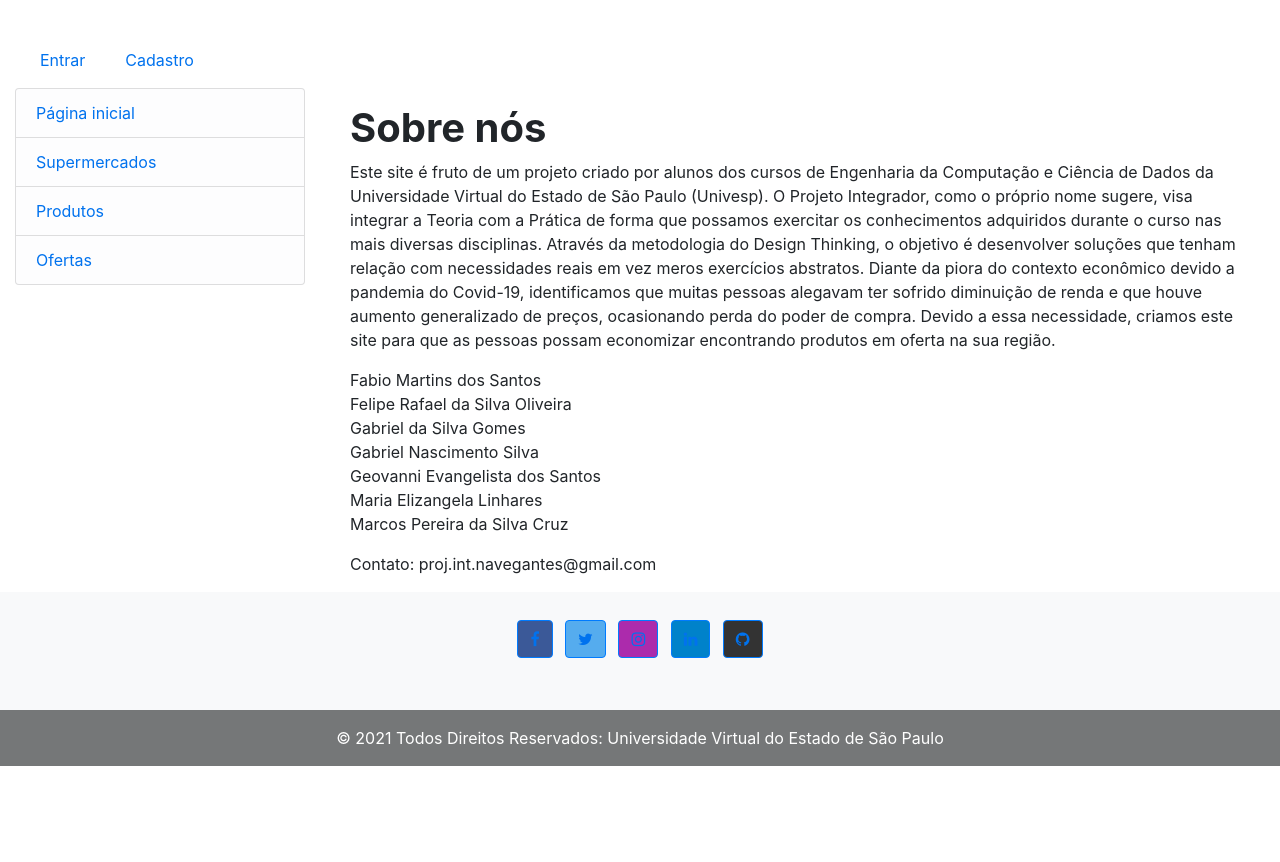
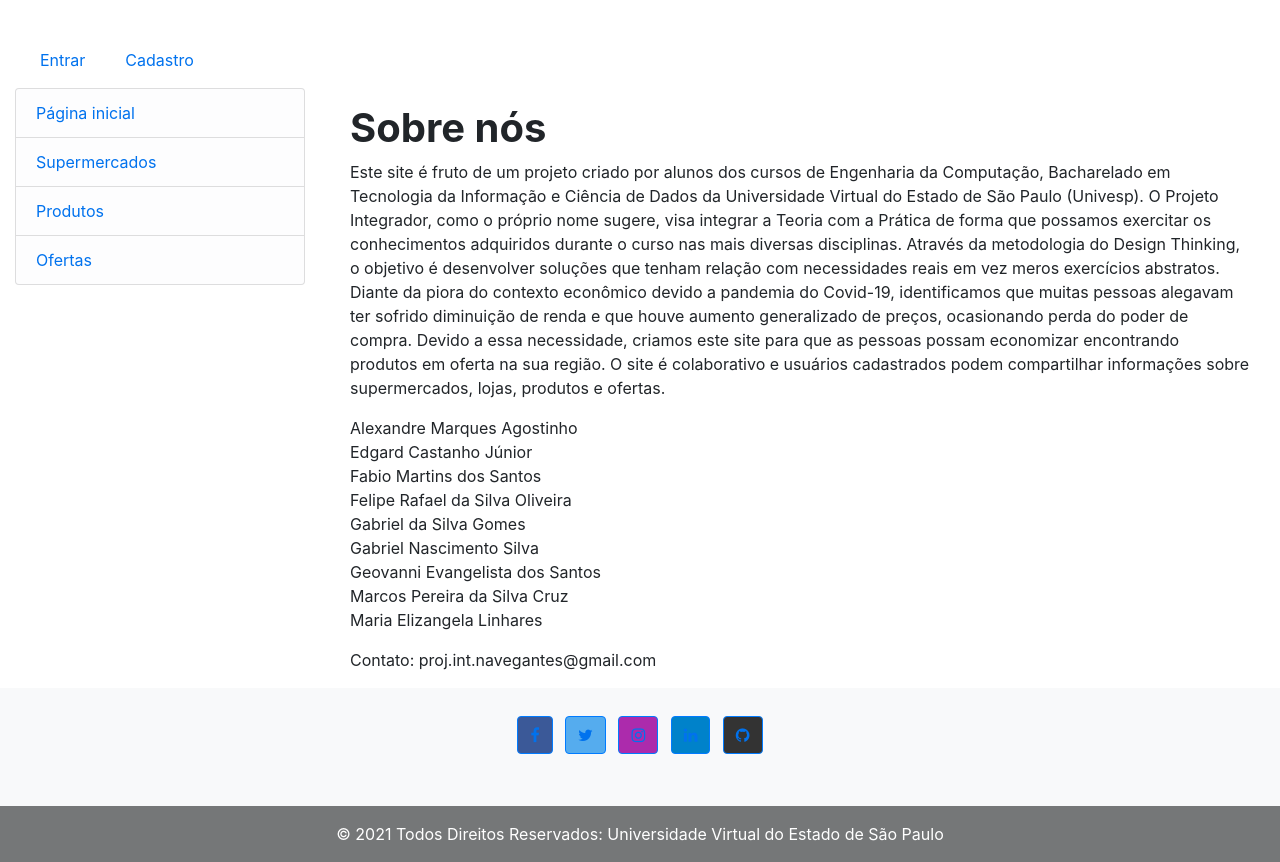
Before and after one commit to alunos2020pi/Projeto-Integrador, a Django app: page /ofertas/about/ in a window 1280 px wide. Shown: the part 110-972 px from the top of the page. Before the commit the page ends 876 px from the top, so only its background shows below. Run offline with Django 3.2, Linux system fonts and the light colour scheme; some libraries are stand-ins or nearby versions.

Commit message:
Inclusão do campo fonte para as ofertas e outras pequenas alterações

```diff
--- a/ofertas/admin.py
+++ b/ofertas/admin.py
@@ -18,4 +18,4 @@ class ProdutoAdmin(admin.ModelAdmin):
 
 @admin.register(Em_Oferta)
 class Em_OfertaAdmin(admin.ModelAdmin):
-    list_display = ('sm', 'pd', 'preco', 'inicio', 'fim')
+    list_display = ('sm', 'pd', 'preco', 'inicio', 'fim', 'fonte')
--- a/ofertas/forms.py
+++ b/ofertas/forms.py
@@ -20,4 +20,4 @@ class AdicionaProduto(ModelForm):
 class AdicionaEm_Oferta(ModelForm):
     class Meta:
         model = Em_Oferta
-        fields = ['sm', 'pd', 'preco', 'inicio', 'fim', 'obs']
+        fields = ['sm', 'pd', 'preco', 'inicio', 'fim', 'obs','fonte']
--- a/ofertas/static/css/styles.css
+++ b/ofertas/static/css/styles.css
@@ -1,5 +1,9 @@
 h1 {
 	font-size: 40px;
+}
+
+h2 {
+	font-size: 30px;
 }
 
 body {
--- a/ofertas/static/scripts/fontsize.js
+++ b/ofertas/static/scripts/fontsize.js
@@ -9,6 +9,11 @@ $z(document).ready(function(){
 		sizeh1 = sizeh1.replace('px', '');
 		sizeh1 = parseInt(sizeh1) + 4;
 		$z("#content h1").animate({'font-size' : sizeh1 + 'px'});
+		var sizeh2 = $z("#content h2").css('font-size');
+		sizeh2 = sizeh2.replace('px', '');
+		sizeh2 = parseInt(sizeh2) + 3;
+		$z("#content h2").animate({'font-size' : sizeh2 + 'px'});
+
 		return false;
 
 	});
@@ -22,6 +27,10 @@ $z(document).ready(function(){
 		sizeh1 = sizeh1.replace('px', '');
 		sizeh1 = parseInt(sizeh1) - 4;
 		$z("#content h1").animate({'font-size' : sizeh1 + 'px'});
+		var sizeh2 = $z("#content h2").css('font-size');
+		sizeh2 = sizeh2.replace('px', '');
+		sizeh2 = parseInt(sizeh2) - 3;
+		$z("#content h2").animate({'font-size' : sizeh2 + 'px'});
 
 		return false;
 	});
--- a/ofertas/templates/about.html
+++ b/ofertas/templates/about.html
@@ -7,21 +7,24 @@
 <div class="container my-3">
     <h1 class="font-weight-bold">Sobre nós</h1>
     <p>
-        Este site é fruto de um projeto criado por alunos dos cursos de Engenharia da Computação e Ciência de Dados da Universidade Virtual do Estado de São Paulo (Univesp).
+        Este site é fruto de um projeto criado por alunos dos cursos de Engenharia da Computação, Bacharelado em Tecnologia da Informação e Ciência de Dados da Universidade Virtual do Estado de São Paulo (Univesp).
 		O Projeto Integrador, como o próprio nome sugere, visa integrar a Teoria com a Prática de forma que possamos exercitar os conhecimentos
 		adquiridos durante o curso nas mais diversas disciplinas. Através da metodologia do Design Thinking, o objetivo é desenvolver soluções que tenham
 		relação com necessidades reais em vez meros exercícios abstratos. Diante da piora do contexto econômico devido a pandemia do Covid-19,
 		identificamos que muitas pessoas alegavam ter sofrido diminuição de renda e que houve aumento generalizado de preços, ocasionando perda do poder de compra.
-		Devido a essa necessidade, criamos este site para que as pessoas possam economizar encontrando produtos em oferta na sua região.
+		Devido a essa necessidade, criamos este site para que as pessoas possam economizar encontrando produtos em oferta na sua região. O site é colaborativo e usuários cadastrados podem compartilhar informações sobre supermercados, lojas, produtos e ofertas.
     </p>
     <p>
-        Fabio Martins dos Santos<br>
+        Alexandre Marques Agostinho<br>
+		Edgard Castanho Júnior<br>
+		Fabio Martins dos Santos<br>
 		Felipe Rafael da Silva Oliveira<br>
 		Gabriel da Silva Gomes<br>
 		Gabriel Nascimento Silva<br>
 		Geovanni Evangelista dos Santos<br>
+		Marcos Pereira da Silva Cruz<br>
 		Maria Elizangela Linhares<br>
-		Marcos Pereira da Silva Cruz
+
     </p>
 	<p>
 	Contato: proj.int.navegantes@gmail.com
--- a/ofertas/templates/index.html
+++ b/ofertas/templates/index.html
@@ -4,6 +4,7 @@
   <h1><b>Pesquise e Economize!</b></h1>
   <p>Seja bem-vindo ao nosso site de Ofertas, um projeto desenvolvido por alunos da <b>UNIVESP</b> (Universidade Virtual do Estado de São Paulo)!</p>
   <p>Navegue pelas melhores promoções de produtos de consumo nos mercados e comércios próximos de você!</p>
+  <p>O site é colaborativo e usuários cadastrados podem compartilhar informações sobre supermercados, lojas, produtos e ofertas.</p>
   <p>Nosso site atualmente conta com:</p>
   <ul>
     <li><strong>Supermercados:</strong> {{ num_super }}</li>
--- a/ofertas/templates/ofertas/em_oferta_list.html
+++ b/ofertas/templates/ofertas/em_oferta_list.html
@@ -12,6 +12,7 @@
 			<th></th>
 			<th></th>
 			<th></th>
+			<th></th>
 	  </tr>
       <tr>
         <th>Produto</th>
@@ -19,6 +20,7 @@
         <th>Período*</th>
 		<th>Estabelecimento</th>
 		<th>Obs</th>
+		<th>Fonte</th>
       </tr>
     </thead>
 	<tbody>
@@ -33,6 +35,7 @@
 			{% else %}
 			<td></td>
 			{% endif %}
+		<td>{{ em_oferta.fonte }}</td>
       </tr>
     {% endfor %}
 	</tbody>
--- a/ofertas/templates/ofertasporsuper.html
+++ b/ofertas/templates/ofertasporsuper.html
@@ -14,12 +14,14 @@
 			<th></th>
 			<th></th>
 			<th></th>
+			<th></th>
 	  </tr>
       <tr>
         <th>Produto</th>
         <th>Preço</th>
         <th>Período*</th>
 		<th>Obs</th>
+		<th>Fonte</th>
 	  </tr>
     </thead>
 	<tbody>
@@ -33,7 +35,7 @@
 		{% else %}
 		<td></td>
 		{% endif %}
-
+		<td>{{ ofertaporsuper.fonte }}</td>
       </tr>
     {% endfor %}
 	</tbody>
--- a/ofertas/templates/ondeencontrar.html
+++ b/ofertas/templates/ondeencontrar.html
@@ -11,6 +11,7 @@
 		<th>Preço</th>
 		<th>Período*</th>
 		<th>Observação</th>
+		<th>Fonte</th>
       </tr>
     </thead>
 	<tbody>
@@ -28,6 +29,7 @@
 			{% else %}
 			<td></td>
 			{% endif %}
+			<td>{{ local.fonte }}</td>
 		</tr>
     {% endfor %}
 	</tbody>
--- a/ofertas/views.py
+++ b/ofertas/views.py
@@ -89,4 +89,4 @@ class ProdutoCreate(CreateView):
 @method_decorator(login_required, name='dispatch')
 class Em_OfertaCreate(CreateView):
     model = Em_Oferta
-    fields = ['sm', 'pd', 'preco', 'inicio', 'fim', 'obs']
+    fields = ['sm', 'pd', 'preco', 'inicio', 'fim', 'obs', 'fonte']
```
Also changed, not shown: ofertas/models.py (+12 -0 lines), ofertas/templates/account/signup.html (+7 -0 lines), db.sqlite3, ofertas/migrations/0008_em_oferta_fonte.py (added).
